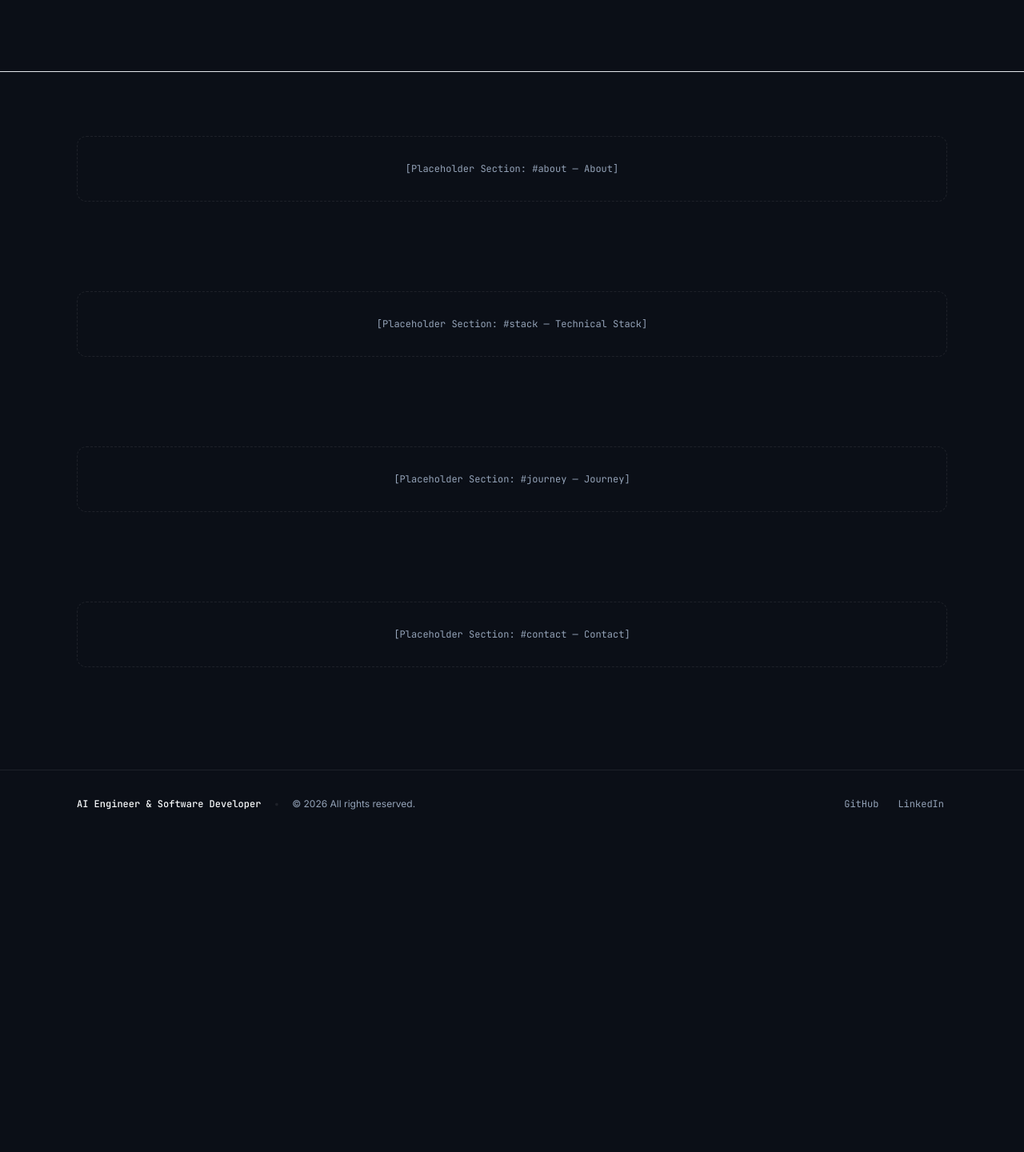
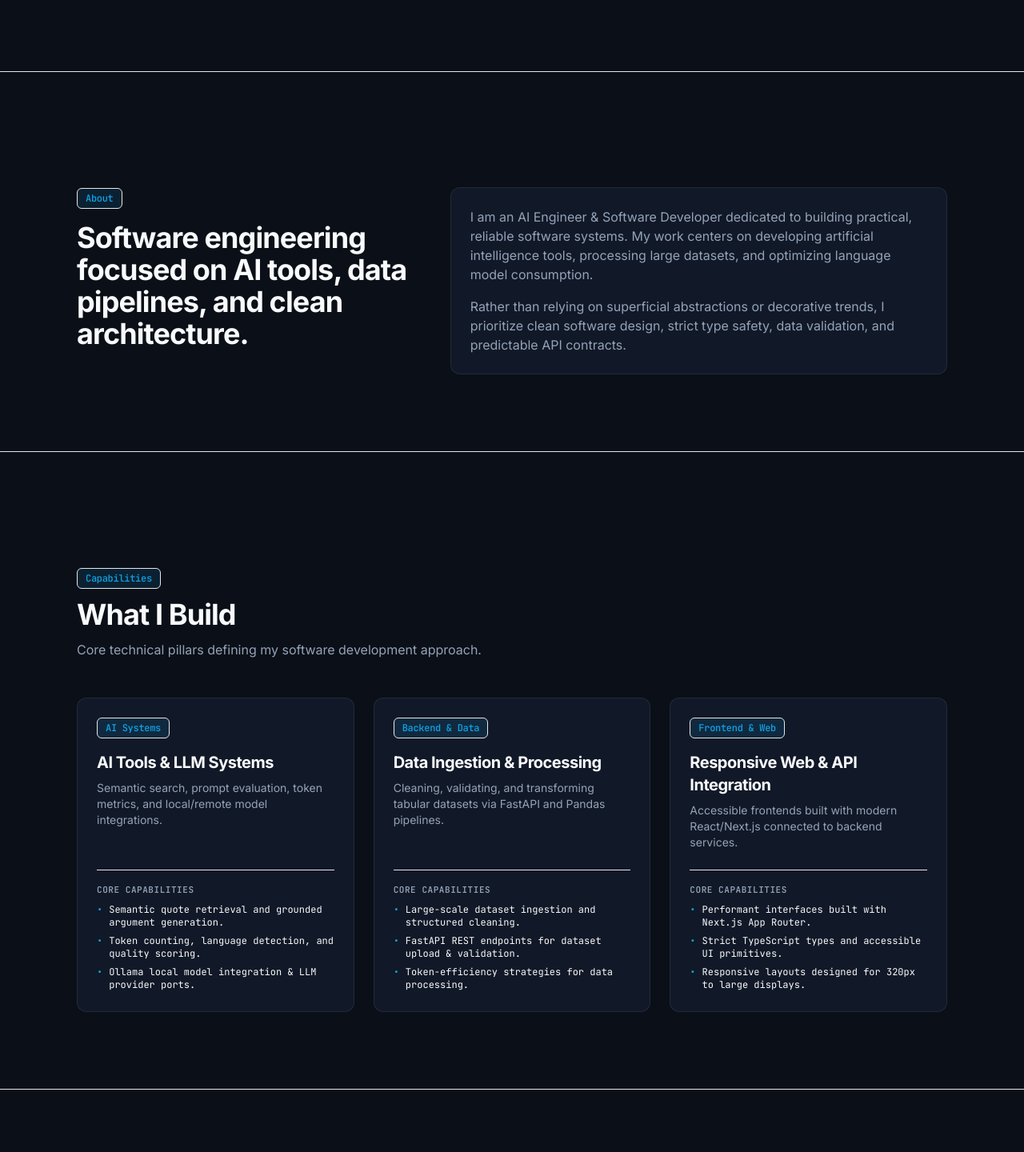
Before and after one commit to ddamago0/Portfolio, a Next.js app: page / in a window 1280 px wide. Shown: the part 1700-3140 px from the top of the page at 80% size. Before the commit the page ends 2747 px from the top, so only its background shows below. Built offline with nearby package versions, Linux system fonts and the light colour scheme.

Commit message:
feat: add about narrative and what i build capabilities sections

```diff
--- a/src/app/page.tsx
+++ b/src/app/page.tsx
@@ -1,5 +1,7 @@
 import { Hero } from "@/components/sections/hero";
 import { Projects } from "@/components/sections/projects";
+import { About } from "@/components/sections/about";
+import { WhatIBuild } from "@/components/sections/what-i-build";
 import { Container } from "@/components/ui/container";
 
 export default function Home() {
@@ -11,15 +13,13 @@ export default function Home() {
       {/* Featured Projects Section */}
       <Projects />
 
+      {/* About Section */}
+      <About />
+
+      {/* What I Build Section */}
+      <WhatIBuild />
+
       {/* Remaining Section Placeholders for Anchor Navigation */}
-      <section id="about" className="scroll-mt-20 py-8">
-        <Container size="lg">
-          <div className="border border-dashed border-surface-border rounded-xl p-8 text-center text-xs font-mono text-muted-foreground">
-            [Placeholder Section: #about — About]
-          </div>
-        </Container>
-      </section>
-
       <section id="stack" className="scroll-mt-20 py-8">
         <Container size="lg">
           <div className="border border-dashed border-surface-border rounded-xl p-8 text-center text-xs font-mono text-muted-foreground">
--- /dev/null
+++ b/src/components/sections/about.tsx
@@ -0,0 +1,37 @@
+import * as React from "react";
+import { Container } from "@/components/ui/container";
+import { Badge } from "@/components/ui/badge";
+import { Card } from "@/components/ui/card";
+import { aboutContent } from "@/content/about";
+
+export const About: React.FC = () => {
+  return (
+    <section id="about" className="scroll-mt-20 py-16 sm:py-24 border-b border-surface-border/60">
+      <Container size="lg">
+        <div className="grid grid-cols-1 lg:grid-cols-12 gap-8 items-start">
+          {/* Columna Izquierda / Header */}
+          <div className="lg:col-span-5 space-y-4">
+            <Badge variant="accent">{aboutContent.sectionBadge}</Badge>
+            <h2 className="text-2xl sm:text-3xl md:text-4xl font-bold tracking-tight text-foreground leading-[1.2]">
+              {aboutContent.sectionTitle}
+            </h2>
+          </div>
+
+          {/* Columna Derecha / Narrativa */}
+          <div className="lg:col-span-7">
+            <Card className="space-y-4 border-surface-border bg-surface/80">
+              {aboutContent.paragraphs.map((paragraph, idx) => (
+                <p
+                  key={idx}
+                  className="text-sm sm:text-base text-muted-foreground leading-relaxed"
+                >
+                  {paragraph}
+                </p>
+              ))}
+            </Card>
+          </div>
+        </div>
+      </Container>
+    </section>
+  );
+};
--- /dev/null
+++ b/src/components/sections/what-i-build.tsx
@@ -0,0 +1,65 @@
+import * as React from "react";
+import { Container } from "@/components/ui/container";
+import { Badge } from "@/components/ui/badge";
+import { Card } from "@/components/ui/card";
+import { aboutContent } from "@/content/about";
+
+export const WhatIBuild: React.FC = () => {
+  return (
+    <section className="py-16 sm:py-24 border-b border-surface-border/60">
+      <Container size="lg">
+        <div className="space-y-12">
+          {/* Header de la Sección */}
+          <div className="space-y-3 max-w-2xl">
+            <Badge variant="accent">{aboutContent.pillarsBadge}</Badge>
+            <h2 className="text-2xl sm:text-3xl md:text-4xl font-bold tracking-tight text-foreground">
+              {aboutContent.pillarsTitle}
+            </h2>
+            <p className="text-sm sm:text-base text-muted-foreground leading-relaxed">
+              {aboutContent.pillarsDescription}
+            </p>
+          </div>
+
+          {/* Rejilla de 3 Columnas Responsiva */}
+          <div className="grid grid-cols-1 lg:grid-cols-3 gap-6">
+            {aboutContent.pillars.map((pillar) => (
+              <Card
+                key={pillar.id}
+                className="flex flex-col justify-between space-y-6 border-surface-border bg-surface/80 hover:border-muted-foreground/30 transition-all"
+              >
+                <div className="space-y-4">
+                  <div className="flex items-center justify-between">
+                    <Badge variant="accent">{pillar.badge}</Badge>
+                  </div>
+
+                  <div className="space-y-2">
+                    <h3 className="text-xl font-bold text-foreground tracking-tight">
+                      {pillar.title}
+                    </h3>
+                    <p className="text-xs sm:text-sm text-muted-foreground leading-relaxed">
+                      {pillar.description}
+                    </p>
+                  </div>
+                </div>
+
+                <div className="pt-4 border-t border-surface-border/50 space-y-2">
+                  <span className="text-[11px] font-mono text-muted-foreground uppercase tracking-wider block font-semibold">
+                    Core Capabilities
+                  </span>
+                  <ul className="space-y-1.5 text-xs text-foreground/90 font-mono">
+                    {pillar.highlights.map((highlight, idx) => (
+                      <li key={idx} className="flex items-start gap-2">
+                        <span className="text-accent text-xs select-none">•</span>
+                        <span className="leading-snug">{highlight}</span>
+                      </li>
+                    ))}
+                  </ul>
+                </div>
+              </Card>
+            ))}
+          </div>
+        </div>
+      </Container>
+    </section>
+  );
+};
--- /dev/null
+++ b/src/content/about.ts
@@ -0,0 +1,67 @@
+export interface PillarItem {
+  id: string;
+  badge: string;
+  title: string;
+  description: string;
+  highlights: string[];
+}
+
+export interface AboutContent {
+  sectionBadge: string;
+  sectionTitle: string;
+  paragraphs: string[];
+  pillarsBadge: string;
+  pillarsTitle: string;
+  pillarsDescription: string;
+  pillars: PillarItem[];
+}
+
+export const aboutContent: AboutContent = {
+  sectionBadge: "About",
+  sectionTitle: "Software engineering focused on AI tools, data pipelines, and clean architecture.",
+  paragraphs: [
+    "I am an AI Engineer & Software Developer dedicated to building practical, reliable software systems. My work centers on developing artificial intelligence tools, processing large datasets, and optimizing language model consumption.",
+    "Rather than relying on superficial abstractions or decorative trends, I prioritize clean software design, strict type safety, data validation, and predictable API contracts.",
+  ],
+  pillarsBadge: "Capabilities",
+  pillarsTitle: "What I Build",
+  pillarsDescription: "Core technical pillars defining my software development approach.",
+  pillars: [
+    {
+      id: "ai-tools",
+      badge: "AI Systems",
+      title: "AI Tools & LLM Systems",
+      description:
+        "Semantic search, prompt evaluation, token metrics, and local/remote model integrations.",
+      highlights: [
+        "Semantic quote retrieval and grounded argument generation.",
+        "Token counting, language detection, and quality scoring.",
+        "Ollama local model integration & LLM provider ports.",
+      ],
+    },
+    {
+      id: "data-processing",
+      badge: "Backend & Data",
+      title: "Data Ingestion & Processing",
+      description:
+        "Cleaning, validating, and transforming tabular datasets via FastAPI and Pandas pipelines.",
+      highlights: [
+        "Large-scale dataset ingestion and structured cleaning.",
+        "FastAPI REST endpoints for dataset upload & validation.",
+        "Token-efficiency strategies for data processing.",
+      ],
+    },
+    {
+      id: "web-integration",
+      badge: "Frontend & Web",
+      title: "Responsive Web & API Integration",
+      description:
+        "Accessible frontends built with modern React/Next.js connected to backend services.",
+      highlights: [
+        "Performant interfaces built with Next.js App Router.",
+        "Strict TypeScript types and accessible UI primitives.",
+        "Responsive layouts designed for 320px to large displays.",
+      ],
+    },
+  ],
+};
```
